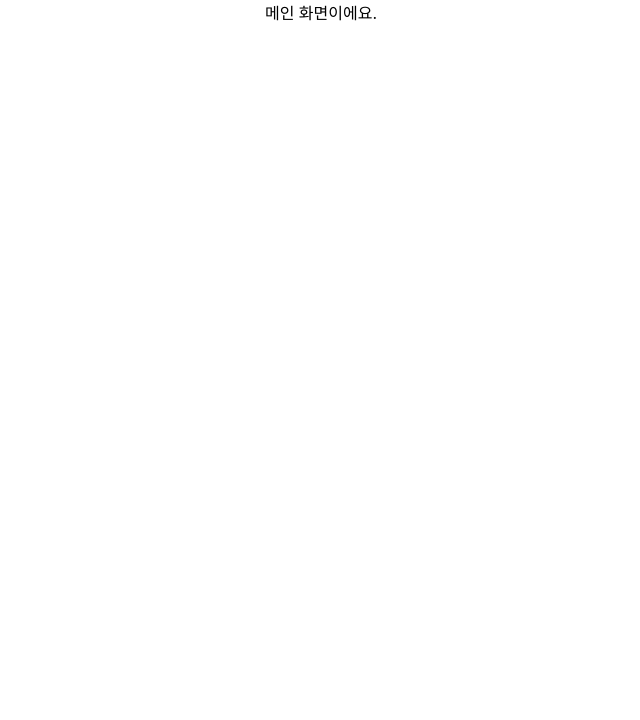
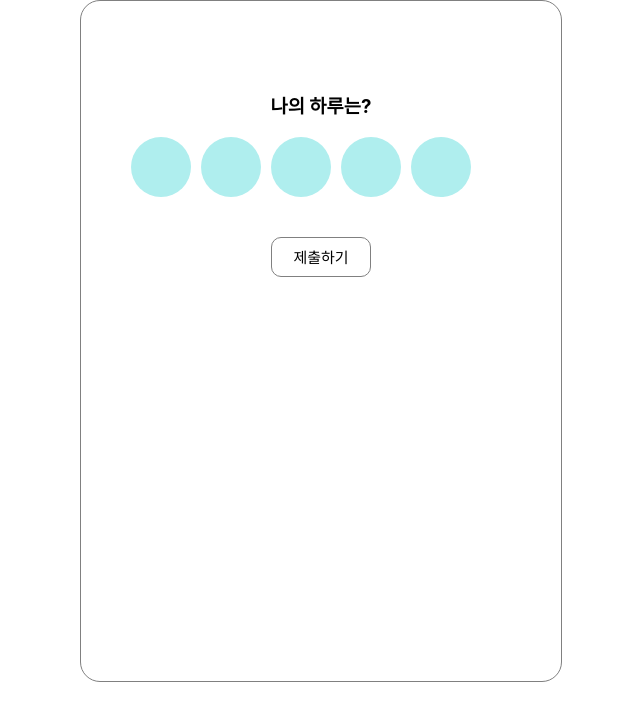
Before and after one commit to chamchipack/React-firstweek, a React (Create React App) app: page /week in a window 1280 px wide. Shown: the top 720 px of the page, without its empty margins (319-959 px from the left). Built offline with nearby package versions, Linux system fonts and the light colour scheme.

Commit message:
detail.js 추가 및 화면구성

```diff
--- a/src/App.js
+++ b/src/App.js
@@ -7,15 +7,16 @@ import { useState } from 'react';
 
 function App() {
   let [days, daysChange] = useState(['일','월','화','수','목','금','토']);
+  let [whatDay, whatDayChange] = useState();
 
 
   return (
     <div className="App">
       <Route path='/' exact>
-        <Week days={days} daysChange={daysChange} ></Week>
+        <Week days={days} daysChange={daysChange} wdc={whatDayChange}></Week>
       </Route>
       <Route path='/week' exact>
-        <Detail></Detail>
+        <Detail whatDay={whatDay}></Detail>
       </Route>
     </div>
   );
--- /dev/null
+++ b/src/detail.css
@@ -0,0 +1,28 @@
+.detail-box{
+    width: 400px;
+    height: 600px;
+    border: 1px gray solid;
+    margin: 0 auto;
+    border-radius: 20px;
+    padding: 40px;
+}
+.detail-inner{
+    width: 100%;
+    height: 100px;
+}
+.detail-circle{
+    width: 60px;
+    height: 60px;
+    border-radius: 50%;
+    background-color: paleturquoise;
+    float:left;
+    margin-left: 10px;
+}
+.detail-btn{
+    width: 100px;
+    height: 40px;
+    font-size: 15px;
+    background-color: white;
+    border: 0.5px solid gray;
+    border-radius: 10px;
+}
--- a/src/detail.js
+++ b/src/detail.js
@@ -1,10 +1,27 @@
 import React from "react";
+import './detail.css'
+import { useLocation } from 'react-router-dom'
 
-const Home = (props) => {
-
+function detail(props){
+    console.log(props.whatDay)
     return (
-        <div>메인 화면이에요.</div>
+        <>
+        <div className="detail-box">
+            <h3 style={{marginTop: 50}}>나의 하루는?</h3>
+            <div className="detail-inner">
+                <p>{props.whatDay}</p>
+                <div className="detail-circle"></div>
+                <div className="detail-circle"></div>
+                <div className="detail-circle"></div>
+                <div className="detail-circle"></div>
+                <div className="detail-circle"></div>
+            </div>
+            <div>
+                <button className="detail-btn">제출하기</button>
+            </div>
+        </div>
+        </>
     )
 }
 
-export default Home;
+export default detail;
--- /dev/null
+++ b/src/division.js
@@ -0,0 +1,24 @@
+import React from 'react';
+import {Route, Link} from 'react-router-dom';
+
+function division(props){
+    let i = props.i
+    let days = props.days;
+    let rate = props.rate;
+    let wdc = props.wdc
+    const array = [2,4,3,5,1]
+    return(
+        <div key={i} className='week'>
+                <p>{days}</p>
+                {
+                  array.map((el,idx)=>{
+                   return (
+                   <div className='point-circle' style={{backgroundColor : rate <= idx ? "#eee" : "#ffeb3b"}}></div>
+                   )
+                  })
+                }
+                <Link to='/week'><div className='trian' onClick={()=>wdc(days)}></div></Link>
+            </div>
+    )
+}
+export default division
--- a/src/week.js
+++ b/src/week.js
@@ -1,6 +1,7 @@
 import {React} from 'react';
 import './week.css';
 import {Route, Link} from 'react-router-dom';
+import Days from './division';
 
 function Week(props){
   // app.js에서 요일 배열 받아옴
@@ -21,7 +22,7 @@ function Week(props){
       num : parseInt(Math.random()*5+1)
     }
   })
-  const array = [2,4,3,5,1]
+
     // 1. week 부분 컴포넌트화 시키기 2. Link 인덱스값 넘겨서 구분하기 // 3. useEffect
     return(
         <>
@@ -32,17 +33,8 @@ function Week(props){
             week.map((days,i)=>{
               let rate = week_rate[i].num
               return(
-              <div key={i} className='week'>
-                <p>{days}</p>
-                {
-                  array.map((el,idx)=>{
-                   return (
-                   <div className='point-circle' style={{backgroundColor : rate <= idx ? "#eee" : "#ffeb3b"}}></div>
-                   )
-                  })
-                }
-                <Link to='/week'><div className='trian'></div></Link>
-            </div>)
+                <Days days={days} i={i} rate={rate} wdc={props.wdc}/>
+              )
             })
           }
         </div>
```
